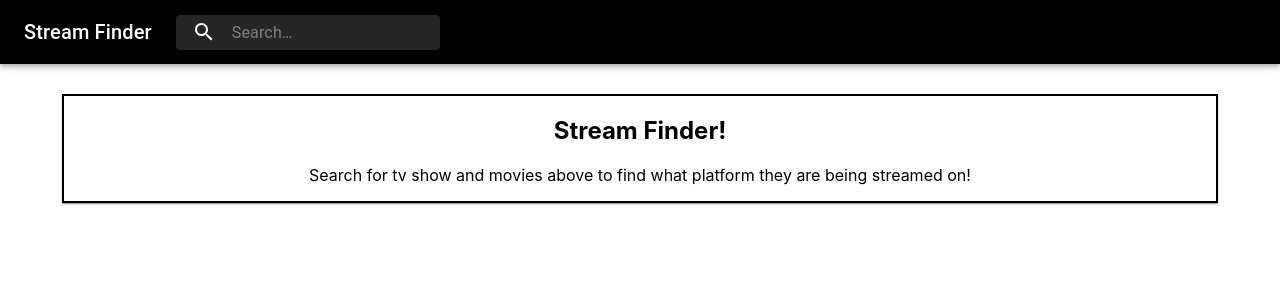
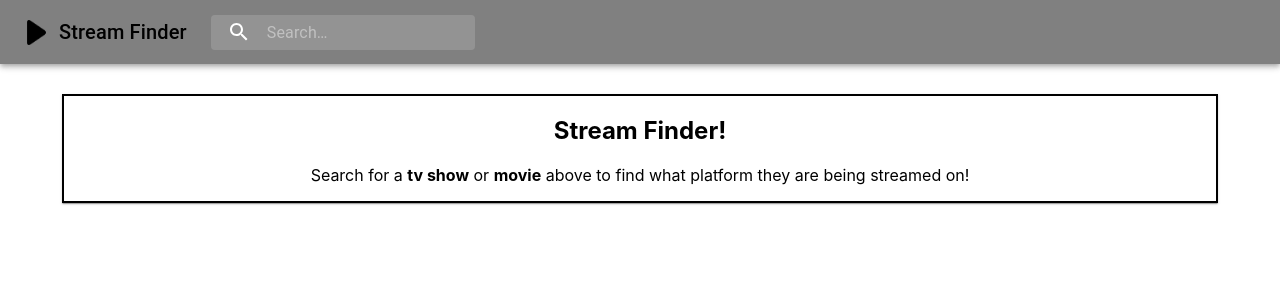
Before and after one commit to sethnadu/NotePad, a React (Create React App) app in the folder videosearch/: page / in a window 1280 px wide. Shown: the top 300 px of the page. Built offline with nearby package versions, Linux system fonts and the light colour scheme.

Commit message:
added play icon

```diff
--- a/videosearch/src/Components/Appbar.jsx
+++ b/videosearch/src/Components/Appbar.jsx
@@ -1,5 +1,5 @@
 import React, {useState} from 'react'
-
+import playIcon from '../Assets/Images/play.png'
 // Material UI Imports
 import { fade, makeStyles } from '@material-ui/core/styles';
 import AppBar from '@material-ui/core/AppBar';
@@ -18,6 +18,7 @@ const useStyles = makeStyles(theme => ({
       [theme.breakpoints.up('sm')]: {
         display: 'block',
       },
+      color: "black"
     },
     search: {
       position: 'relative',
@@ -53,6 +54,16 @@ const useStyles = makeStyles(theme => ({
       [theme.breakpoints.up('md')]: {
         width: 200,
       },
+    },
+    play: {
+        width: "25px",
+        height: '25px',
+        marginRight: '10px'
+    },
+    topTitle: {
+        display: 'flex',
+        justifyContent: "space-evenly",
+        alignItems: 'center'
     }
   }));
 
@@ -72,8 +83,9 @@ function Appbar({setResult, result}){
 
     return (
         <div className={classes.grow}>
-        <AppBar position="static" style={{'backgroundColor': "black"}}>
+        <AppBar position="static" style={{'backgroundColor': "gray"}}>
             <Toolbar>
+            <img className = {classes.play} src={playIcon} />
             <Typography className={classes.title} variant="h6" noWrap>
                 Stream Finder
             </Typography>
--- a/videosearch/src/Components/Intro.jsx
+++ b/videosearch/src/Components/Intro.jsx
@@ -16,7 +16,7 @@ const Intro = () => {
     return (
         <div className = {classes.card}>
             <h2>Stream Finder!</h2>
-            <p>Search for tv show and movies above to find what platform they are being streamed on!</p>
+            <p>Search for a <span style={{"fontWeight": "bold"}}>tv show</span> or <span style={{"fontWeight": "bold"}}>movie</span> above to find what platform they are being streamed on!</p>
         </div>
     )
 }
```
Also changed, not shown: videosearch/src/Assets/Images/play.png (added).
